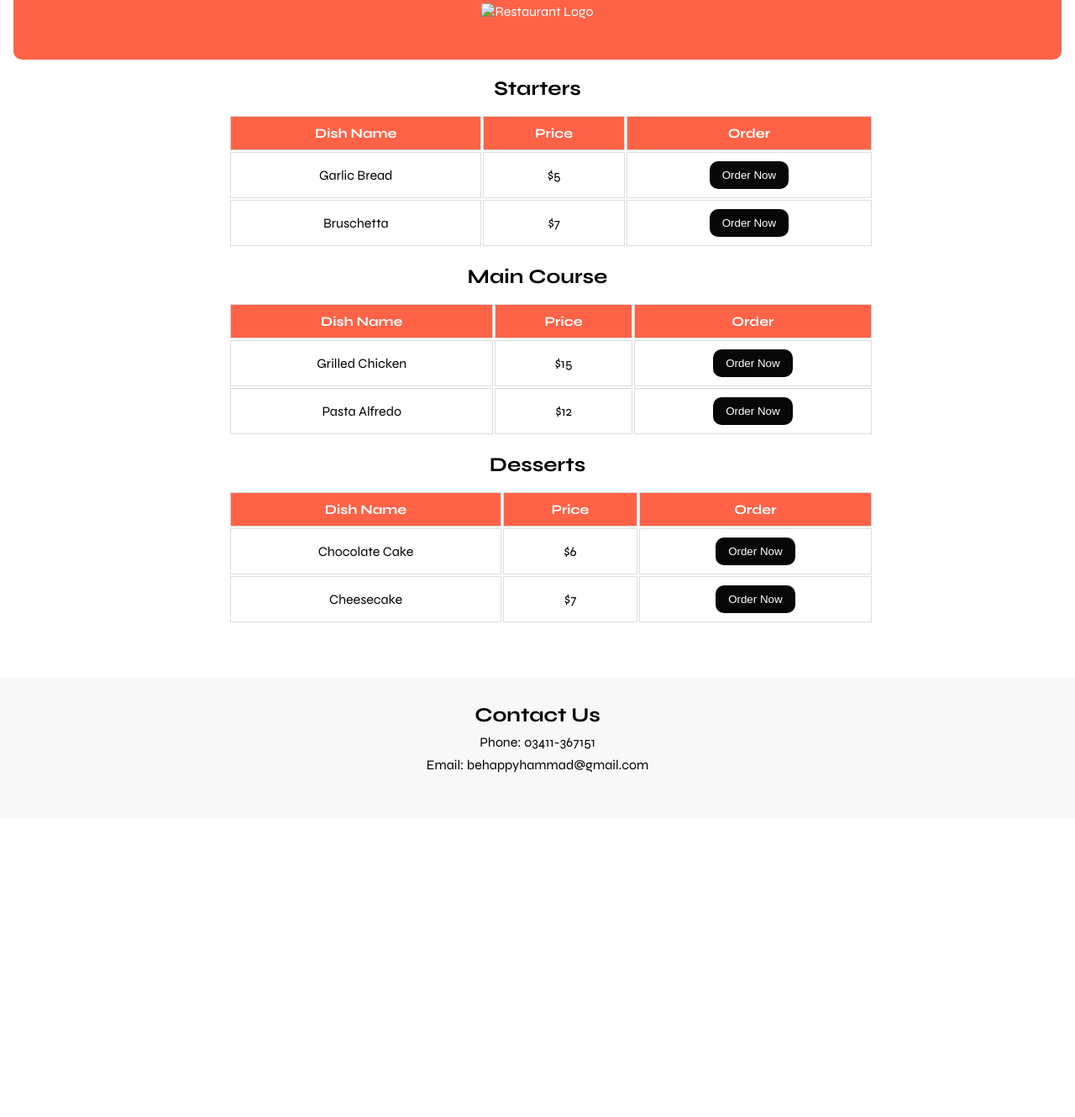
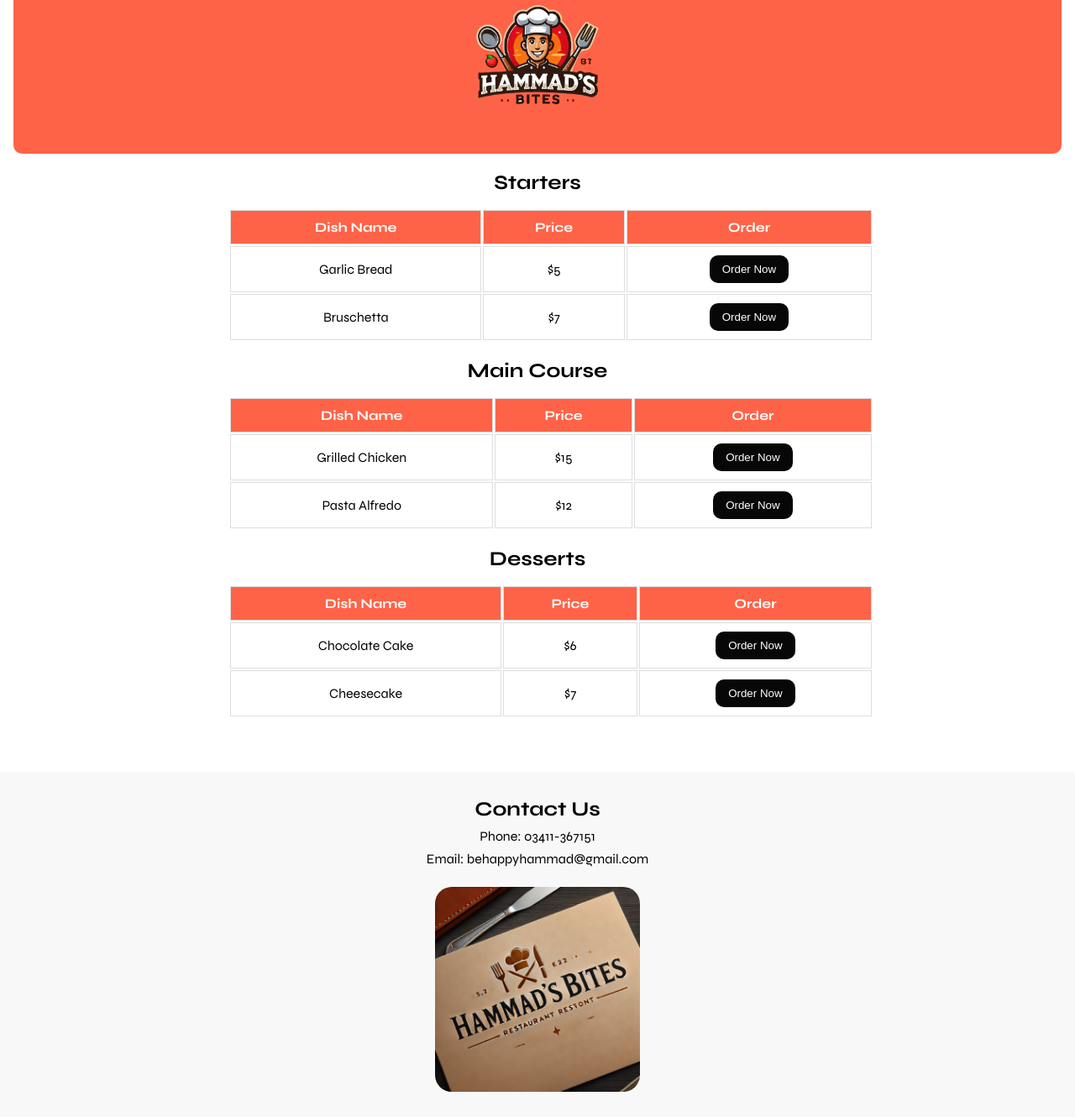
Before and after one commit to Hammad-Ahmed-2005/Hammad-s-Bites, a plain HTML site: page index.html in a window 1280 px wide. Shown: the part 133-1463 px from the top of the page at 84% size. Before the commit the page ends 1107 px from the top, so only its background shows below. Drawn offline with Linux system fonts and the light colour scheme; the site is published under a folder, as on GitHub Pages, so addresses that start at the root find nothing.

Commit message:
Update index.html

```diff
--- a/index.html
+++ b/index.html
@@ -79,7 +79,7 @@
 <body>
     <header>
         <h1 class="main-tittle" >Hammad's Bites</h1>
-        <img class="logo-image" src="/logo-nav.png" alt="Restaurant Logo">
+        <img class="logo-image" src="logo-nav.png" alt="Restaurant Logo">
     </header>
 
     <div class="menu-section">
@@ -149,7 +149,7 @@
         <h2>Contact Us</h2>
         <p>Phone: 03411-367151</p>
         <p>Email: behappyhammad@gmail.com</p>
-        <img class="footer-img" src="/logo.webp" alt="">
+        <img class="footer-img" src="logo.webp" alt="">
     </div>
 </body>
 </html>
```
